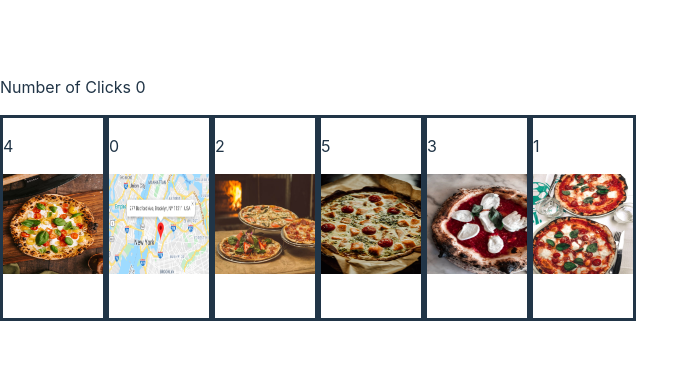
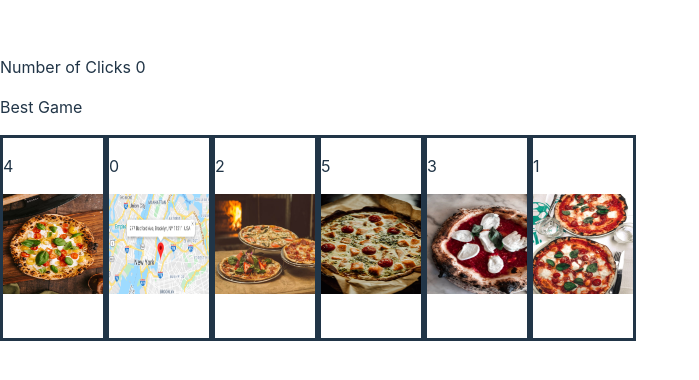
Before and after one commit to CraigMarc/memory-card, a React (Vite) app: page / in a window 1280 px wide. Shown: the part 210-590 px from the top of the page, without its empty margins (0-699 px from the left). Built offline with nearby package versions, Linux system fonts and the light colour scheme.

Commit message:
added best game

```diff
--- a/src/App.jsx
+++ b/src/App.jsx
@@ -10,23 +10,26 @@ function App() {
 
   const [clickedOn, setClickedOn] = useState([])
   const [loose, setLoose] = useState()
+  const [bestGame, setBestGame] = useState()
 
   const handleClick = (e) => {
-
-    if (clickedOn.indexOf(e.currentTarget.id) != -1) {
+    let card = e.currentTarget.id
+    if (clickedOn.indexOf(card) != -1 && clickedOn.length > 0) {
       setLoose("true")
     }
 
-    const newClick = [...clickedOn, e.currentTarget.id]
-    setClickedOn(newClick)
-
+    //const newClick = [...clickedOn, e.currentTarget.id]
+    //setClickedOn([...clickedOn, e.currentTarget.id])
+       if (clickedOn.indexOf(card) == -1 || clickedOn.length == 0) {
+      setClickedOn((clickedOn) => ([...clickedOn, card]));
+    }
 
   }
 
 
   const handleStart = () => {
 
-
+    setBestGame(clickedOn.length)
     setClickedOn([])
     setLoose()
 
@@ -43,6 +46,7 @@ function App() {
       <Header
         clickedOn={clickedOn}
         loose={loose}
+        bestGame={bestGame}
       />
 
       <Card
@@ -52,9 +56,9 @@ function App() {
       />
 
       <NewGame
-      clickedOn={clickedOn}
-      loose={loose}
-      handleStart={handleStart}
+        clickedOn={clickedOn}
+        loose={loose}
+        handleStart={handleStart}
       />
 
     </>
--- a/src/Header.jsx
+++ b/src/Header.jsx
@@ -3,6 +3,7 @@ function Header (props) {
     const {
         clickedOn,
         loose,
+        bestGame,
 
     } = props;
 
@@ -30,6 +31,7 @@ function Header (props) {
         <div>
         {renderMessage()}
         <p>Number of Clicks {clickedOn.length}</p>
+        <p>Best Game {bestGame}</p>
         </div>
 
 
```
